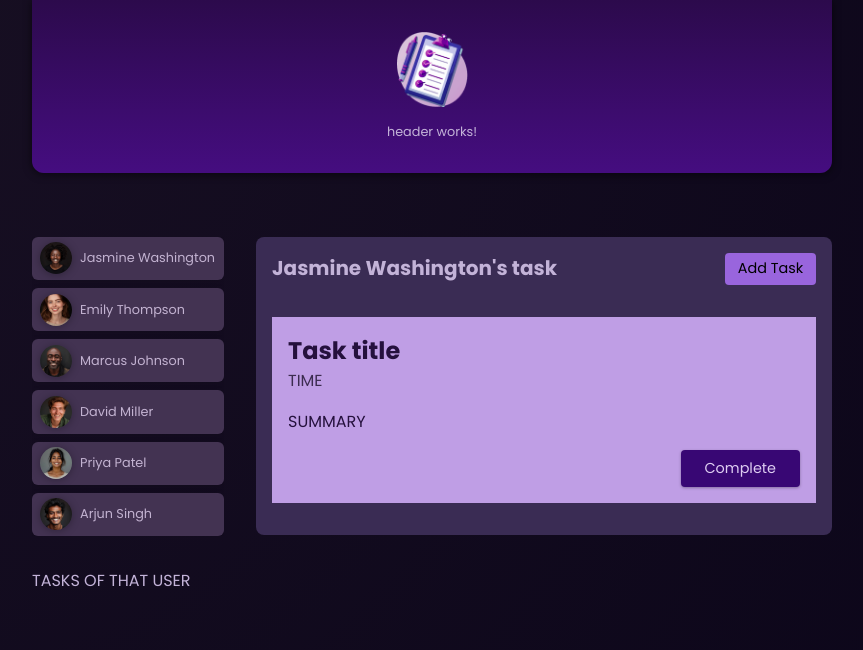
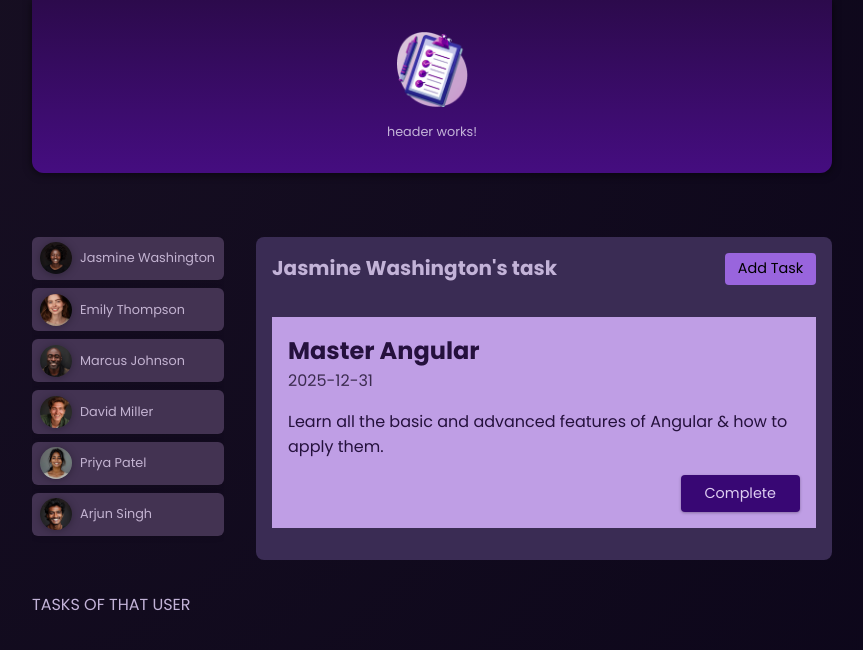
Before and after one commit to B-Baumeister/AngularProject, an Angular app: page / in a window 1280 px wide. Both pictures are taken after a click on the button "Jasmine Washington". Shown: the top 650 px of the page, without its empty margins (208-1071 px from the left). Built offline with nearby package versions, Linux system fonts and the light colour scheme.

Commit message:
add user spezific task

```diff
--- a/src/app/app.component.html
+++ b/src/app/app.component.html
@@ -7,9 +7,12 @@
     </li>
     }
   </ul>
-@if (selectedUser) {<app-tasks [name]="selectedUser.name" />}
-@else {<p>please select an user</p>}
-  TASKS OF THAT USER
+  @if (selectedUser) {<app-tasks
+    [userId]="selectedUser.id"
+    [name]="selectedUser.name"
+  />} @else {
+  <p>please select an user</p>
+  } TASKS OF THAT USER
   <!-- <app-tasks /> -->
 
   <router-outlet />
--- a/src/app/tasks/task/task.component.html
+++ b/src/app/tasks/task/task.component.html
@@ -1,6 +1,6 @@
 <article>
-  <h2>Task title</h2>
-  <time>TIME</time>
-  <p>SUMMARY</p>
+  <h2>{{ task.title }}</h2>
+  <time>{{ task.dueDate }}</time>
+  <p>{{ task.summary }}</p>
   <p class="actions"><button>Complete</button></p>
 </article>
--- a/src/app/tasks/tasks.component.html
+++ b/src/app/tasks/tasks.component.html
@@ -6,6 +6,8 @@
     </menu>
   </header>
   <ul>
-    <li><app-task></app-task></li>
+    @for (task of selectedUserTasks; track task.id) {
+    <li><app-task [task]="task" /></li>
+    }
   </ul>
 </section>
--- a/src/app/tasks/tasks.component.ts
+++ b/src/app/tasks/tasks.component.ts
@@ -1,5 +1,5 @@
 import { Component, Input } from '@angular/core';
-import { TaskComponent } from "./task/task.component";
+import { TaskComponent } from './task/task.component';
 
 @Component({
   selector: 'app-tasks',
@@ -9,7 +9,35 @@
   styleUrl: './tasks.component.css',
 })
 export class TasksComponent {
+  @Input({ required: true }) userId!: string;
   @Input({ required: true }) name!: string;
+  tasks = [
+    {
+      id: 't1',
+      userId: 'u1',
+      title: 'Master Angular',
+      summary:
+        'Learn all the basic and advanced features of Angular & how to apply them.',
+      dueDate: '2025-12-31',
+    },
+    {
+      id: 't2',
+      userId: 'u3',
+      title: 'Build first prototype',
+      summary: 'Build a first prototype of the online shop website',
+      dueDate: '2024-05-31',
+    },
+    {
+      id: 't3',
+      userId: 'u3',
+      title: 'Prepare issue template',
+      summary:
+        'Prepare and describe an issue template which will help with project management',
+      dueDate: '2024-06-15',
+    },
+  ];
 
-
+  get selectedUserTasks() {
+    return this.tasks.filter((task) => task.userId === this.userId);
+  }
 }
```
Also changed, not shown: src/app/tasks/task/task.component.ts (+10 -3 lines).
